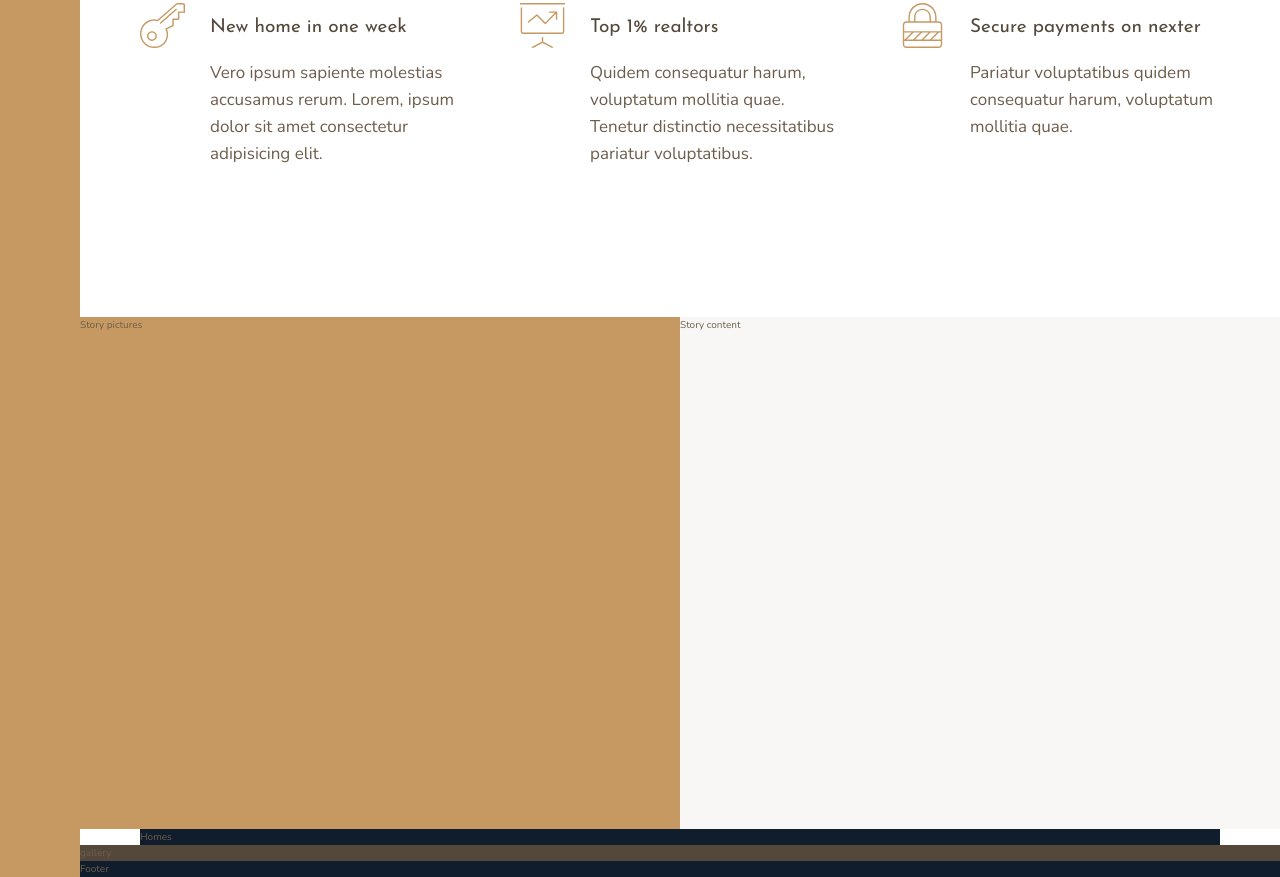
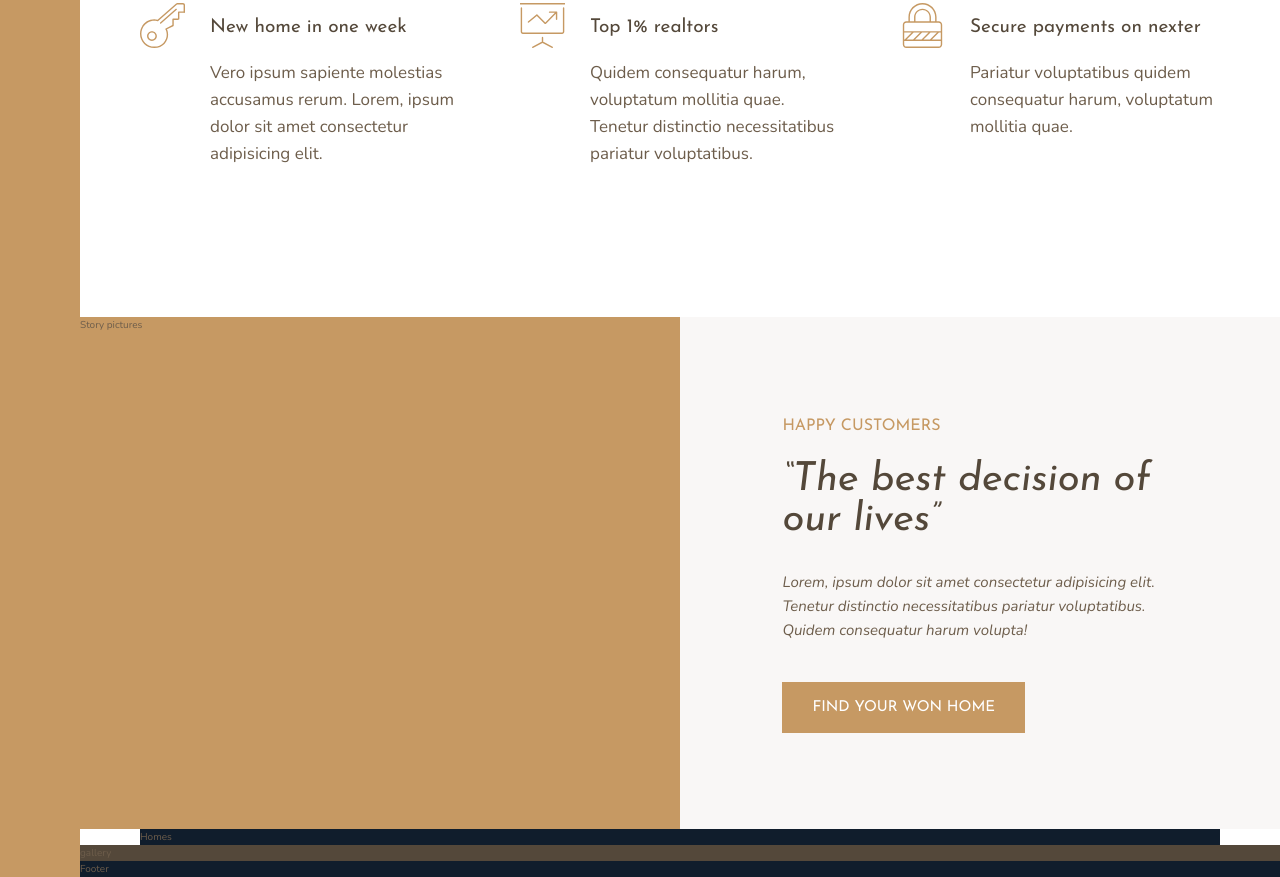
Before and after one commit to Eder87rh/nexter, a website: page index.html in a window 1280 px wide. Shown: the part 991-1868 px from the top of the page. Drawn offline with nearby package versions, Linux system fonts and the light colour scheme.

Commit message:
Stories part 1

```diff
--- a/index.html
+++ b/index.html
@@ -79,7 +79,13 @@
           Story pictures
         </div>
         <div class="story__content">
-          Story content
+          <h3 class="heading-3 mb-sm">Happy Customers</h3>
+          <h2 class="heading-2 heading-2--dark mb-md">&ldquo;The best decision of our lives&rdquo;</h2>
+          <p class="story__text">
+              Lorem, ipsum dolor sit amet consectetur adipisicing elit.
+              Tenetur distinctio necessitatibus pariatur voluptatibus. Quidem consequatur harum volupta!
+          </p>
+          <button class="btn">Find your won home</button>
         </div>
         <section class="homes">
           Homes
--- a/sass/_story.scss
+++ b/sass/_story.scss
@@ -7,5 +7,21 @@
   &__content {
     background-color: $color-grey-light-1;
     grid-column: col-start 5 / full-end;
+
+    padding: 6rem 8vw;
+    /* display: flex;
+    flex-direction: column;
+    justify-content: center;
+    align-items: flex-start; */
+
+    display: grid;
+    align-content: center;
+    justify-items: start;
+  }
+
+  &__text {
+    font-size: 1.5rem;
+    font-style: italic;
+    margin-bottom: 4rem;
   }
 }
--- a/sass/_typography.scss
+++ b/sass/_typography.scss
@@ -8,9 +8,18 @@
 }
 .heading-2 {
   @extend %heading;
+  font-size: 4rem;
+  font-style: italic;
+  line-height: 1;
+
+  &--light { color: $color-grey-light-1; }
+  &--dark { color: $color-grey-dark-1; }
 }
 .heading-3 {
   @extend %heading;
+  font-size: 1.6rem;
+  color: $color-primary;
+  text-transform: uppercase;
 }
 .heading-4 {
   @extend %heading;
@@ -19,3 +28,25 @@
   &--light { color: $color-grey-light-1; }
   &--dark { color: $color-grey-dark-1; }
 }
+
+.btn {
+  background-color: $color-primary;
+  color: #fff;
+  border: none;
+  border-radius: 0;
+  font-family: $font-display;
+  font-size: 1.5rem;
+  text-transform: uppercase;
+  padding: 1.8rem 3rem;
+  cursor: pointer;
+  transition: all .2s;
+
+  &:hover {
+    background-color: $color-primary-dark;
+  }
+}
+
+.mb-sm { margin-bottom: 2rem; }
+.mb-md { margin-bottom: 3rem; }
+.mb-lg { margin-bottom: 4rem; }
+.mb-hg { margin-bottom: 8rem; }
```
Also changed, not shown: css/style.css.
